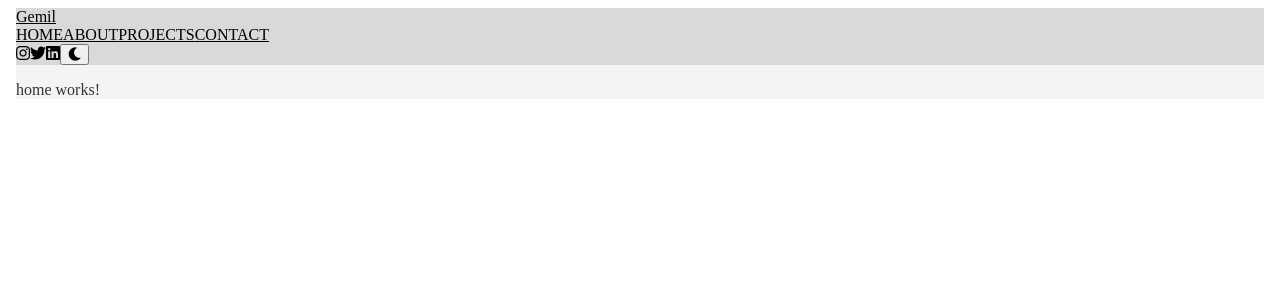
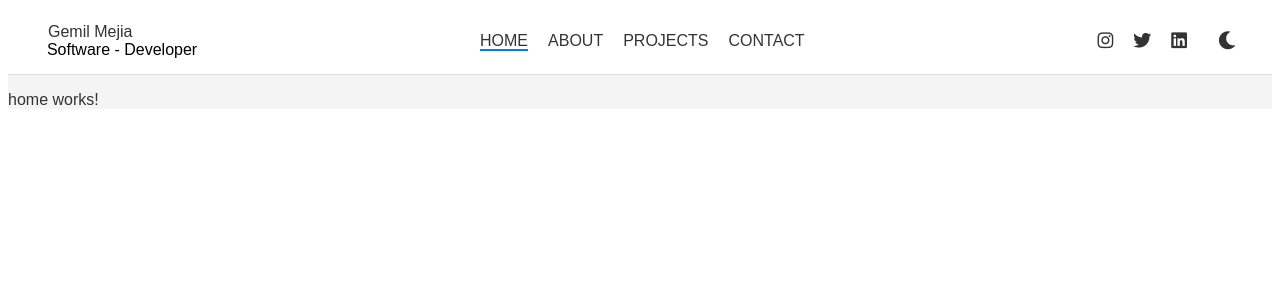
Before and after one commit to gemilmejia/portfolio, an Angular app: page / in a window 1280 px wide. Shown: the top 300 px of the page. Built offline with nearby package versions, Linux system fonts and the light colour scheme.

Commit message:
Update app component

```diff
--- a/src/app/app.component.html
+++ b/src/app/app.component.html
@@ -1,26 +1,102 @@
 <!DOCTYPE html>
 <html lang="en">
 <head>
-  <!-- Meta tags, title, etc. -->
+  <!-- Meta tags -->
   <meta charset="UTF-8">
   <meta name="viewport" content="width=device-width, initial-scale=1.0">
   <title>Gemil</title>
 
-  <!-- Font Awesome CDN -->
+  <!-- Font Awesome CDN (fixed) -->
   <link href="https://cdnjs.cloudflare.com/ajax/libs/font-awesome/5.15.4/css/all.min.css" rel="stylesheet">
 
-  <!-- Add your other stylesheets or links here -->
+  <!-- Custom Styles -->
+  <style>
+    /* Reset */
+    body, html {
+      margin: 0;
+      padding: 0;
+      font-family: Arial, sans-serif;
+      transition: background 0.3s, color 0.3s;
+    }
+
+    /* Navbar */
+    .navbar {
+      display: flex;
+      justify-content: space-between;
+      align-items: center;
+      padding: 15px 30px;
+      background: #fff;
+      border-bottom: 1px solid #ddd;
+    }
+
+    .navbar a {
+      margin: 0 10px;
+      text-decoration: none;
+      color: #333;
+      font-weight: 500;
+    }
+
+    .navbar a.active {
+      border-bottom: 2px solid #007bff;
+    }
+
+    .navbar-right {
+      display: flex;
+      align-items: center;
+    }
+
+    .social-icon {
+      margin: 0 8px;
+      color: #333;
+      font-size: 18px;
+      transition: color 0.3s;
+    }
+
+    .social-icon:hover {
+      color: #007bff;
+    }
+
+    .dark-mode-toggle {
+      margin-left: 15px;
+      background: none;
+      border: none;
+      font-size: 18px;
+      cursor: pointer;
+      color: #333;
+    }
+
+    /* Dark Mode */
+    .dark-mode {
+      background: #121212;
+      color: #f1f1f1;
+    }
+
+    .dark-mode .navbar {
+      background: #1e1e1e;
+      border-bottom: 1px solid #444;
+    }
+
+    .dark-mode .navbar a {
+      color: #f1f1f1;
+    }
+
+    .dark-mode .social-icon,
+    .dark-mode .dark-mode-toggle {
+      color: #f1f1f1;
+    }
+  </style>
 </head>
 <body>
 
-  <!-- Navbar and other content -->
+  <!-- Navbar -->
   <nav class="navbar">
-    <!-- Navbar Brand -->
+    <!-- Brand -->
     <div class="navbar-brand-container">
-      <a class="navbar-brand" href="#">Gemil</a>
+      <a class="navbar-brand" href="#">Gemil Mejia</a>
+      <br>&nbsp;&nbsp;<span>Software - Developer</span>
     </div>
 
-    <!-- Centered Navbar Links -->
+    <!-- Center Links -->
     <div class="navbar-links">
       <a routerLink="" routerLinkActive="active" [routerLinkActiveOptions]="{ exact: true }">HOME</a>
       <a routerLink="about" routerLinkActive="active">ABOUT</a>
@@ -28,40 +104,44 @@
       <a routerLink="contact" routerLinkActive="active">CONTACT</a>
     </div>
 
-    <!-- Right Side: Social Media Icons & Dark Mode Toggle -->
+    <!-- Right Side -->
     <div class="navbar-right">
       <a href="https://instagram.com" target="_blank" class="social-icon"><i class="fab fa-instagram"></i></a>
       <a href="https://twitter.com" target="_blank" class="social-icon"><i class="fab fa-twitter"></i></a>
       <a href="https://linkedin.com" target="_blank" class="social-icon"><i class="fab fa-linkedin"></i></a>
 
-      <!-- Dark Mode Toggle -->
+      <!-- Dark Mode Button -->
       <button id="darkModeToggle" class="dark-mode-toggle">
         <i class="fas fa-moon"></i>
       </button>
     </div>
   </nav>
 
+  <!-- Angular Router Outlet -->
   <router-outlet></router-outlet>
 
-  <!-- Add your other scripts here (like JS for dark mode functionality) -->
+  <!-- Dark Mode Script -->
   <script>
     document.addEventListener("DOMContentLoaded", function () {
       const darkModeToggle = document.getElementById("darkModeToggle");
+      const icon = darkModeToggle.querySelector("i");
 
-      // Check if dark mode is enabled from localStorage
+      // Load preference
       if (localStorage.getItem("darkMode") === "enabled") {
         document.body.classList.add("dark-mode");
+        icon.classList.replace("fa-moon", "fa-sun");
       }
 
       // Toggle Dark Mode
       darkModeToggle.addEventListener("click", function () {
         document.body.classList.toggle("dark-mode");
 
-        // Save the dark mode preference in localStorage
         if (document.body.classList.contains("dark-mode")) {
           localStorage.setItem("darkMode", "enabled");
+          icon.classList.replace("fa-moon", "fa-sun");
         } else {
           localStorage.setItem("darkMode", "disabled");
+          icon.classList.replace("fa-sun", "fa-moon");
         }
       });
     });
```
